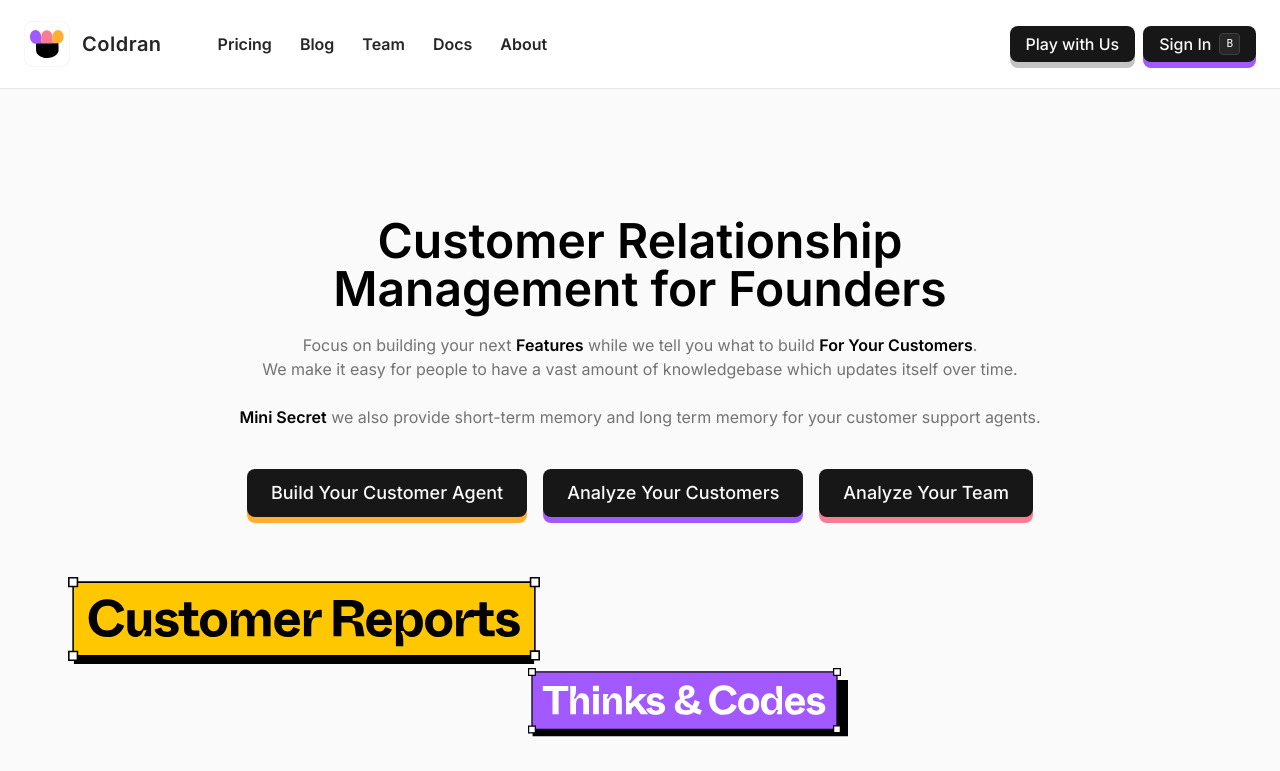
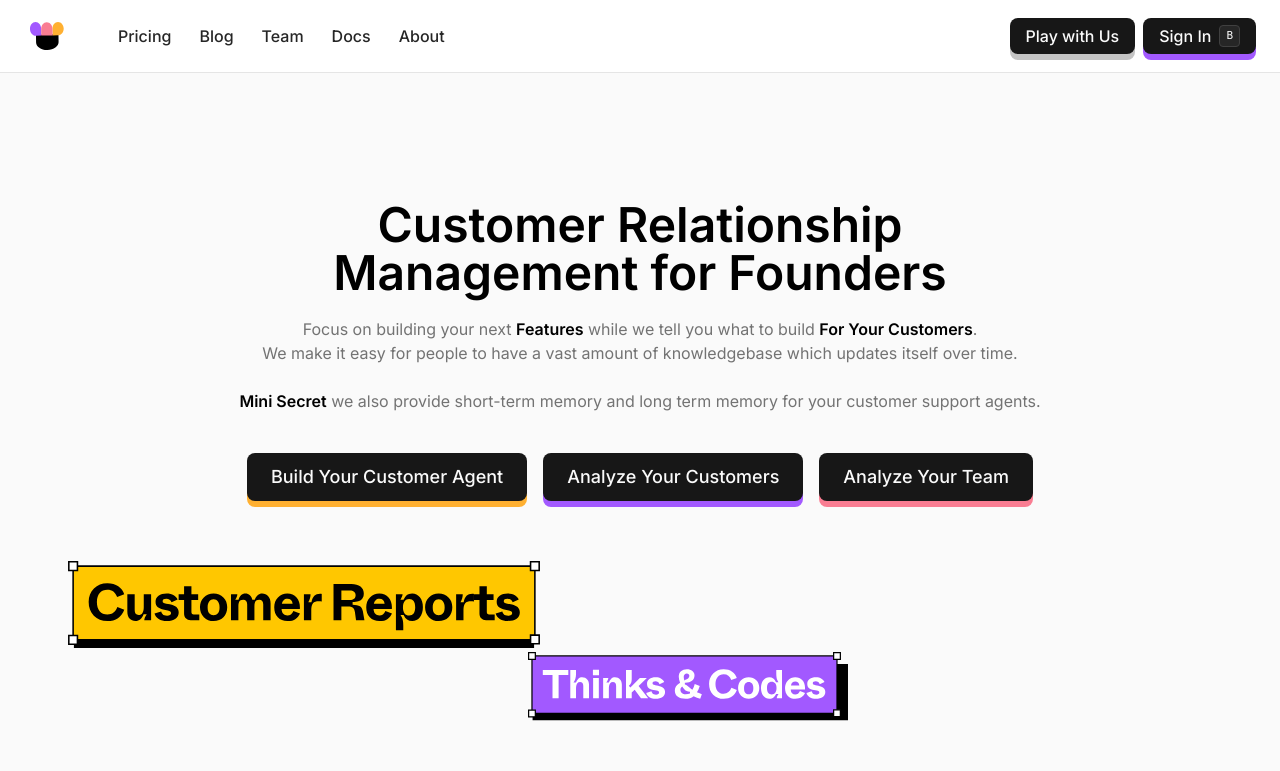
Before and after one commit to ColdranAI/web, a Next.js app: page / in a window 1280 px wide. Shown: the top 771 px of the page. Built offline with nearby package versions, Linux system fonts and the light colour scheme.

Commit message:
iterate navbar

```diff
--- a/src/app/(marketing)/page.tsx
+++ b/src/app/(marketing)/page.tsx
@@ -178,7 +178,7 @@ export default function Home() {
               </div>
             </div> */}
 
-            <div className="border border-neutral-200 p-4 rounded-lg bg-neutral-50">
+            <div className="border border-neutral-200 p-4 rounded-lg bg-white">
               <h3 className="text-lg font-medium text-neutral-900 mb-2">No More &ldquo;Schedule a Call&rdquo; Barriers</h3>
               <p className="text-sm text-neutral-700">
                 Unlike other platforms, we provide everything in one place with gentle, human-like AI behavior.
--- a/src/components/navbar.tsx
+++ b/src/components/navbar.tsx
@@ -61,16 +61,13 @@ export function Navbar() {
   const showDashboardCTA = pathname === "/sign-in" && auth.authenticated;
 
   return (
-    <header className="w-full py-4 bg-white border-b border-neutral-200">
+    <header className="w-full py-2 bg-white border-b border-neutral-200">
       <div className="flex h-14 items-center justify-between max-w-7xl mx-auto px-4 lg:px-6">
         <div className="flex items-center gap-6">
           <Link href="/" className="font-normal flex items-center gap-4">
-            <span className="text-sm md:text-xl text-neutral-800 flex items-center gap-3">
               <img src="/logo.svg" alt="Coldran" draggable={false} width={46} height={46} />
-              <span className="font-semibold font-poppins tracking-wide">Coldran</span>
-            </span>
           </Link>
-          <nav className="hidden font-semibold text-md md:flex pl-5 gap-1">
+          <nav className="hidden font-medium text-md md:flex pl-3 gap-1">
             <Link href="/pricing" className="circular rounded-md px-3 py-2 text-neutral-800">Pricing</Link>
             <Link href="/blog" className="circular rounded-md px-3 py-2 text-neutral-800">Blog</Link>
             <Link href="/team" className="circular rounded-md px-3 py-2 text-neutral-800">Team</Link>
```
Also changed, not shown: public/logo.svg.
